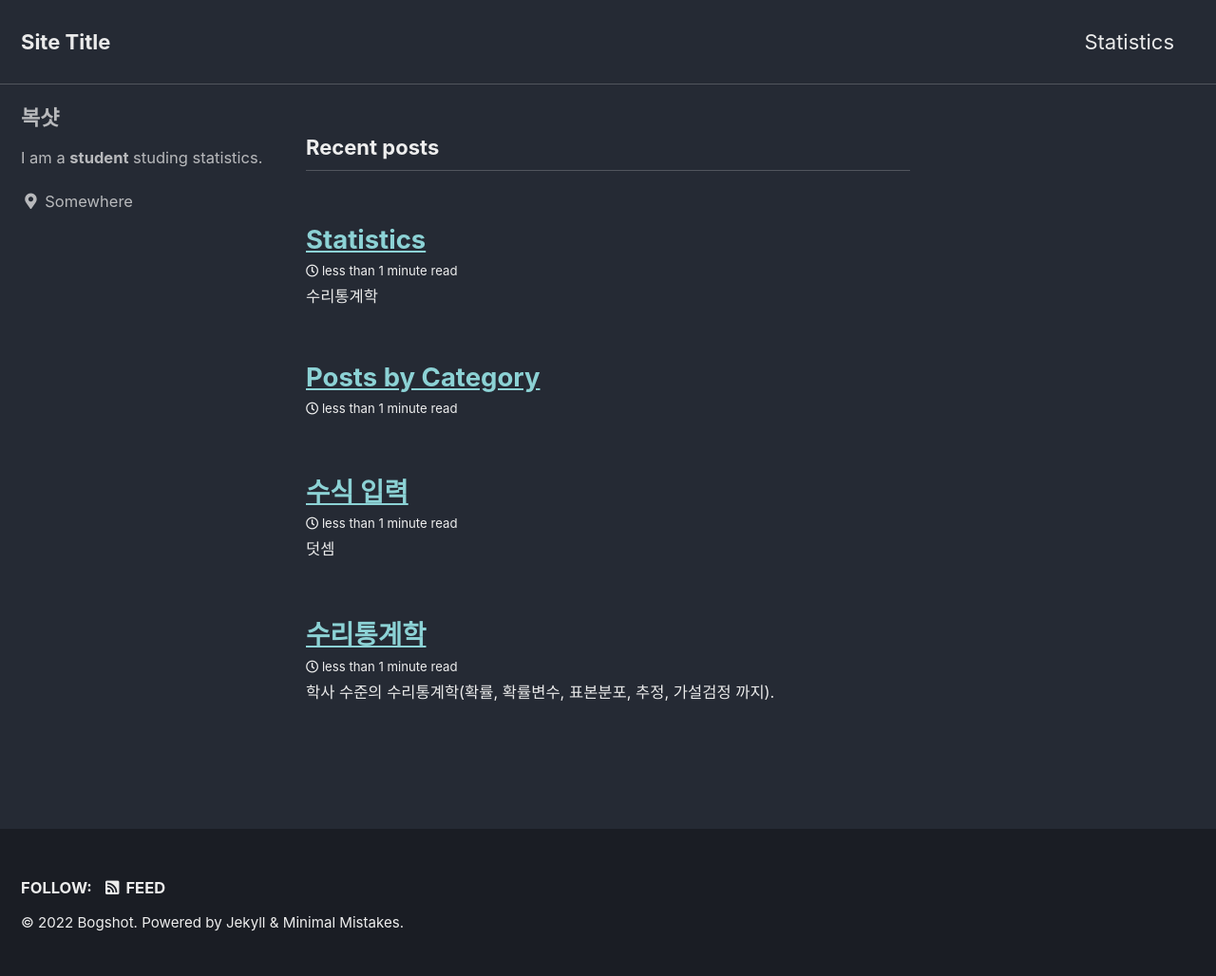
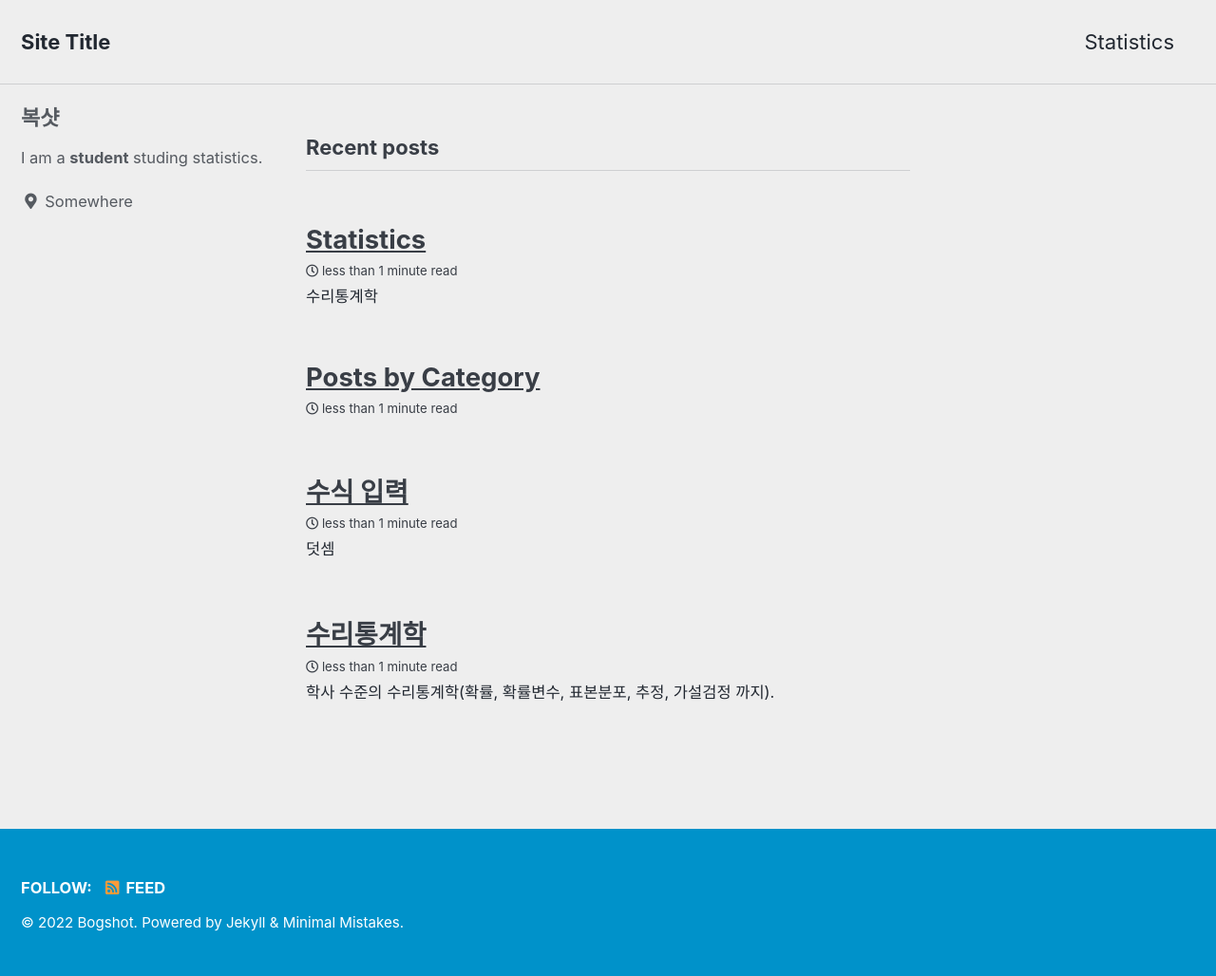
Before and after one commit to Bogshot/bogshot.github.io, a Jekyll site: the page built from index.html, in a window 1280 px wide. Shown: the whole page at 95% size. Built offline with Jekyll 4.4.1, drawn with Linux system fonts in a browser that asks for light colours; cached includes are drawn as plain includes; the list of posts is cut into pages by our own code.

Commit message:
Update _config.yml

```diff
--- a/_config.yml
+++ b/_config.yml
@@ -12,7 +12,7 @@
 
 # theme                  : "minimal-mistakes-jekyll"
 # remote_theme           : "mmistakes/minimal-mistakes"
-minimal_mistakes_skin    : "dark" # "air", "aqua", "contrast", "dark", "dirt", "neon", "mint", "plum", "sunrise", "default"
+minimal_mistakes_skin    : "air" # "air", "aqua", "contrast", "dark", "dirt", "neon", "mint", "plum", "sunrise", "default"
 
 # Site Settings
 locale                   : "en-US"
```
